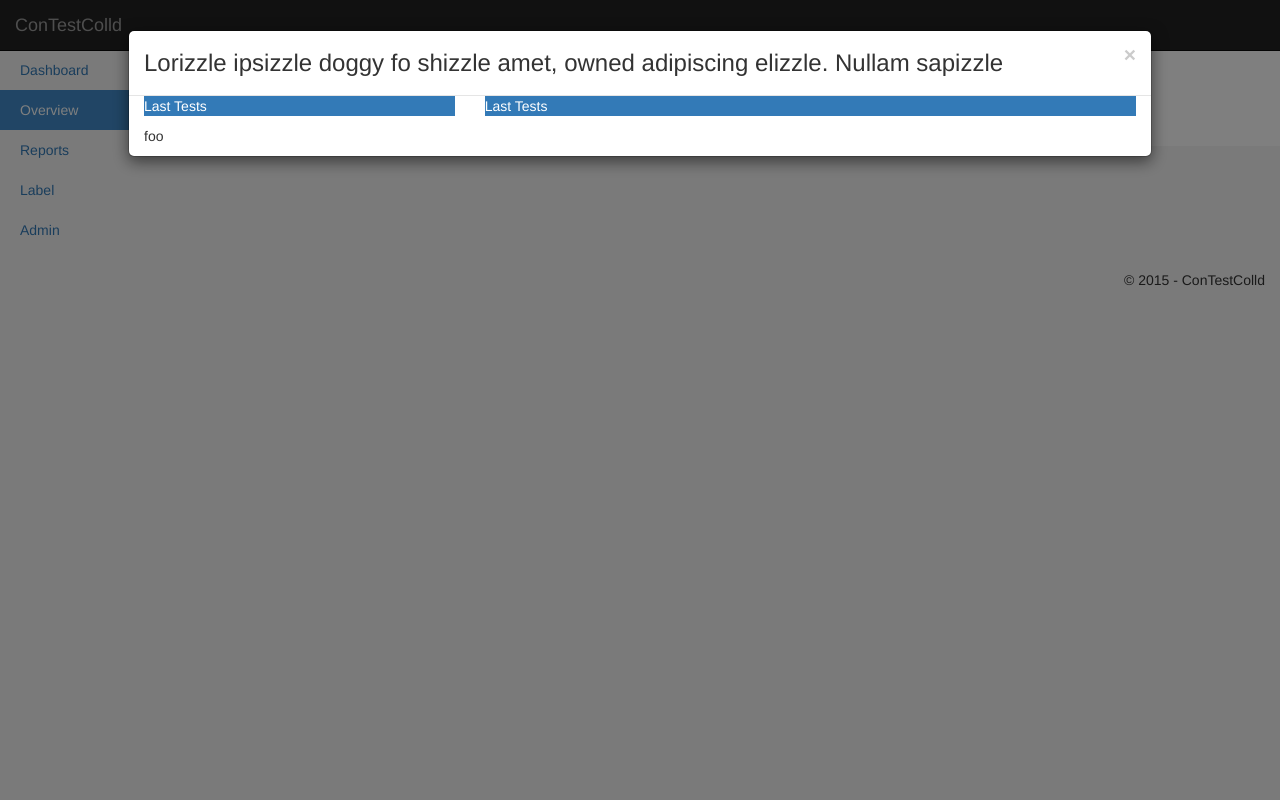
After one commit to hgn/hippod, a Flask app: page /overview in a window 1280 px wide, after a click on "Show specific Test". The commit adds this page. Run offline with Flask 2, Linux system fonts and the light colour scheme; some libraries are stand-ins or nearby versions.

Commit message:
overview page introduced
Signed-off-by: Hagen Paul Pfeifer <hagen@jauu.net>

```diff
--- a/contestcolld/__init__.py
+++ b/contestcolld/__init__.py
@@ -14,3 +14,4 @@ app.config['HELLO_WORLD'] = 'Hello Flask!'
 # Importing views modules MUST BE in the end of the file to avoid problems
 # related to circular imports http://flask.pocoo.org/docs/patterns/packages
 import contestcolld.gui
+import contestcolld.api
--- a/contestcolld/assets/css/styles.css
+++ b/contestcolld/assets/css/styles.css
@@ -80,3 +80,8 @@ footer {
 .main .page-header {
   margin-top: 0;
 }
+
+/* modal dialog wider */
+.modal-wide {
+     width: 80%;
+}
--- a/contestcolld/gui.py
+++ b/contestcolld/gui.py
@@ -17,3 +17,14 @@ def webapp():
             css_includes=css_includes,
             js_body_includes=js_body_includes,
             js_head_includes=js_head_includes)
+
+@app.route('/overview')
+def tests():
+    user = {'nickname': 'Miguel'}
+    css_includes     = ['css/bootstrap.min.css', 'css/styles.css']
+    js_body_includes = []
+    js_head_includes = [ 'js/jquery.min.js', 'js/bootstrap.min.js', 'js/scripts.js']
+    return render_template('overview.html', title='Home', user=user,
+            css_includes=css_includes,
+            js_body_includes=js_body_includes,
+            js_head_includes=js_head_includes)
--- /dev/null
+++ b/contestcolld/templates/overview.html
@@ -0,0 +1,106 @@
+{% include "header.html" %}
+
+	<body>
+<nav class="navbar navbar-inverse navbar-fixed-top" role="navigation">
+      <div class="container-fluid">
+        <div class="navbar-header">
+          <button type="button" class="navbar-toggle" data-toggle="collapse" data-target=".navbar-collapse">
+            <span class="sr-only">Toggle navigation</span>
+            <span class="icon-bar"></span>
+            <span class="icon-bar"></span>
+            <span class="icon-bar"></span>
+          </button>
+					<a class="navbar-brand" href="#">ConTestColld</a>
+        </div>
+
+				<!--
+        <div class="navbar-collapse collapse">
+          <ul class="nav navbar-nav navbar-right">
+            <li><a href="#">Dashboard</a></li>
+            <li><a href="#">Settings</a></li>
+            <li><a href="#">Profile</a></li>
+            <li><a href="#">Help</a></li>
+          </ul>
+          <form class="navbar-form navbar-right">
+            <input type="text" class="form-control" placeholder="Search...">
+          </form>
+        </div>
+
+				-->
+
+      </div>
+</nav>
+
+<div class="container-fluid">
+
+      <div class="row row-offcanvas row-offcanvas-left">
+
+				<div class="col-sm-3 col-md-2 sidebar-offcanvas" id="sidebar" role="navigation">
+					<ul class="nav nav-sidebar">
+						<li><a href="#">Dashboard</a></li>
+						<li class="active"><a href="#">Overview</a></li>
+						<li><a href="#">Reports</a></li>
+						<li><a href="#">Label</a></li>
+						<li><a href="#">Admin</a></li>
+					</ul>
+				</div><!--/span-->
+
+        <div class="col-sm-9 col-md-10 main">
+
+
+
+<p class="greeting-id"></p>
+<p id="rest-item-data"></p>
+
+<!-- Button trigger modal -->
+<button type="button" class="btn btn-primary btn-lg" data-toggle="modal" data-target="#myModal">
+  Show specific Test
+</button>
+
+<!-- Modal -->
+<div class="modal fade" id="myModal" tabindex="-1" role="dialog" aria-labelledby="myModalLabel">
+  <div class="modal-dialog modal-wide" role="document">
+    <div class="modal-content">
+      <div class="modal-header">
+        <button type="button" class="close" data-dismiss="modal" aria-label="Close"><span aria-hidden="true">&times;</span></button>
+        <h3 class="modal-title" id="myModalLabel">Lorizzle ipsizzle doggy fo shizzle amet, owned adipiscing elizzle. Nullam sapizzle</h3>
+      </div>
+
+<div class="container-fluid">
+  <div class="row">
+		<div class="col-xs-6 col-md-4">
+    <p class="bg-primary">Last Tests</p>
+		<p>foo</p>
+    </div> <!-- <div class="col-xs-6 col-md-4"> -->
+
+
+
+
+
+
+		<div class="col-xs-12 col-md-8">
+    <p class="bg-primary">Last Tests</p>
+		</div>
+  </div>
+</div>
+
+			<!--
+      <div class="modal-body">
+        ...
+      </div>
+      <div class="modal-footer">
+        <button type="button" class="btn btn-default" data-dismiss="modal">Close</button>
+        <button type="button" class="btn btn-primary">Save changes</button>
+      </div>
+			-->
+    </div>
+  </div>
+</div>
+
+
+
+
+
+      </div><!--/row-->
+
+{% include "footer.html" %}
```
Also changed, not shown: contestcolld/api.py (added, +26 -0 lines).
